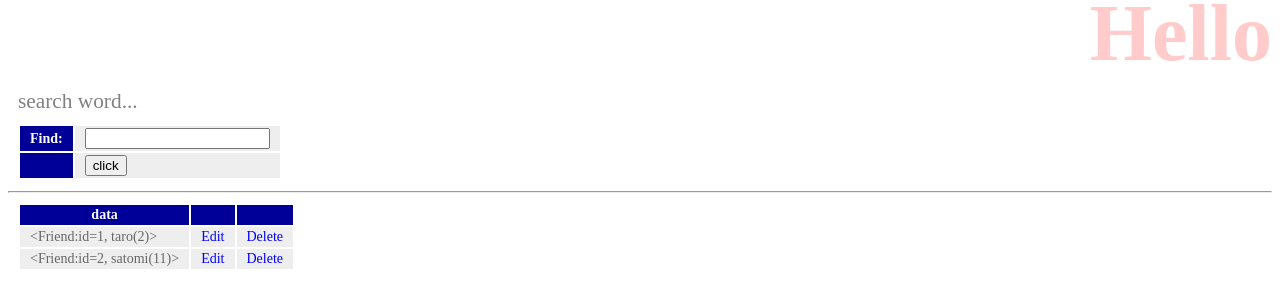
After one commit to stnkmss/test_pycharm, a Django app: page /hello/find in a window 1280 px wide. The commit adds this page. Shown: the top 308 px of the page. Run offline with Django 3.2, Linux system fonts and the light colour scheme; data comes from the database, SQL or seed files in the repository.

Commit message:
django db find

```diff
--- a/hello/forms.py
+++ b/hello/forms.py
@@ -11,3 +11,7 @@ class FriendForm(forms.ModelForm):
     # name = forms.CharField(label='name')
     # mail = forms.CharField(label='mail')
     # age = forms.IntegerField(label='age')
+
+
+class FindForm(forms.Form):
+    find = forms.CharField(label='Find', required=False)
--- a/hello/templates/hello/delete.html
+++ b/hello/templates/hello/delete.html
@@ -18,7 +18,7 @@
         <tr><th>Email</th><td>{{obj.mail}}</td></tr>
         <tr><th>Age</th><td>{{obj.age}}</td></tr>
         <tr><th>Birth</th><td>{{obj.birthday}}</td></tr>
-        <form action"{% url 'delete' id %}" method="post">
+        <form action="{% url 'delete' id %}" method="post">
         {% csrf_token %}
         <tr><th></th><td><input type="submit" value="click"></td></tr>
         </form>
--- /dev/null
+++ b/hello/templates/hello/find.html
@@ -0,0 +1,35 @@
+{% load static %}
+<!DOCTYPE html>
+<html lang="ja">
+<head>
+    <meta charset="UTF-8">
+    <title>{{title}}</title>
+    <link rel="stylesheet" type="text/css" href="{% static 'hello/css/style.css' %}" />
+</head>
+<body>
+    <h1>{{title}}</h1>
+    <p>{{message|safe}}</p>
+    <table>
+        <form action="{% url 'find' %}" method="post">
+            {% csrf_token %}
+            {{form}}
+            <tr><th></th><td><input type="submit" value="click"></td></tr>
+        </form>
+    </table>
+    <hr>
+    <table>
+        <tr>
+            <th>data</th>
+            <th></th>
+            <th></th>
+        </tr>
+    {% for item in data %}
+        <tr>
+            <td>{{item}}</td>
+            <td><a href="{% url 'edit' item.id %}">Edit</a></td>
+            <td><a href="{% url 'delete' item.id %}">Delete</a></td>
+        </tr>
+    {% endfor %}
+    </table>
+</body>
+</html>
--- a/hello/urls.py
+++ b/hello/urls.py
@@ -7,6 +7,7 @@ urlpatterns = [
     path('create', views.create, name='create'),
     path('edit/<int:num>', views.edit, name='edit'),
     path('delete/<int:num>', views.delete, name='delete'),
+    path('find', views.find, name='find'),
     # url(r'', HelloView.as_view(), name='index')
     # path('', views.index, name='index'),
     # path('form', views.form, name='form')
--- a/hello/views.py
+++ b/hello/views.py
@@ -4,7 +4,7 @@ from django.views.generic import TemplateView
 from django.shortcuts import redirect
 from .models import Friend
 from .forms import FriendForm
-
+from .forms import FindForm
 
 def index(request):
     data = Friend.objects.all()
@@ -54,6 +54,24 @@ def delete(request, num):
     }
     return render(request, 'hello/delete.html', params)
 
+
+def find(request):
+    if request.method == 'POST':
+        msg = 'search result:'
+        form = FindForm(request.POST)
+        str = request.POST['find']
+        data = Friend.objects.filter(name__contains=str)
+    else:
+        msg = 'search word...'
+        form = FindForm()
+        data = Friend.objects.all()
+    params = {
+        'title': 'Hello',
+        'message': msg,
+        'form': form,
+        'data': data,
+    }
+    return render(request, 'hello/find.html', params)
 
 """
     if request.method == 'POST':
```
